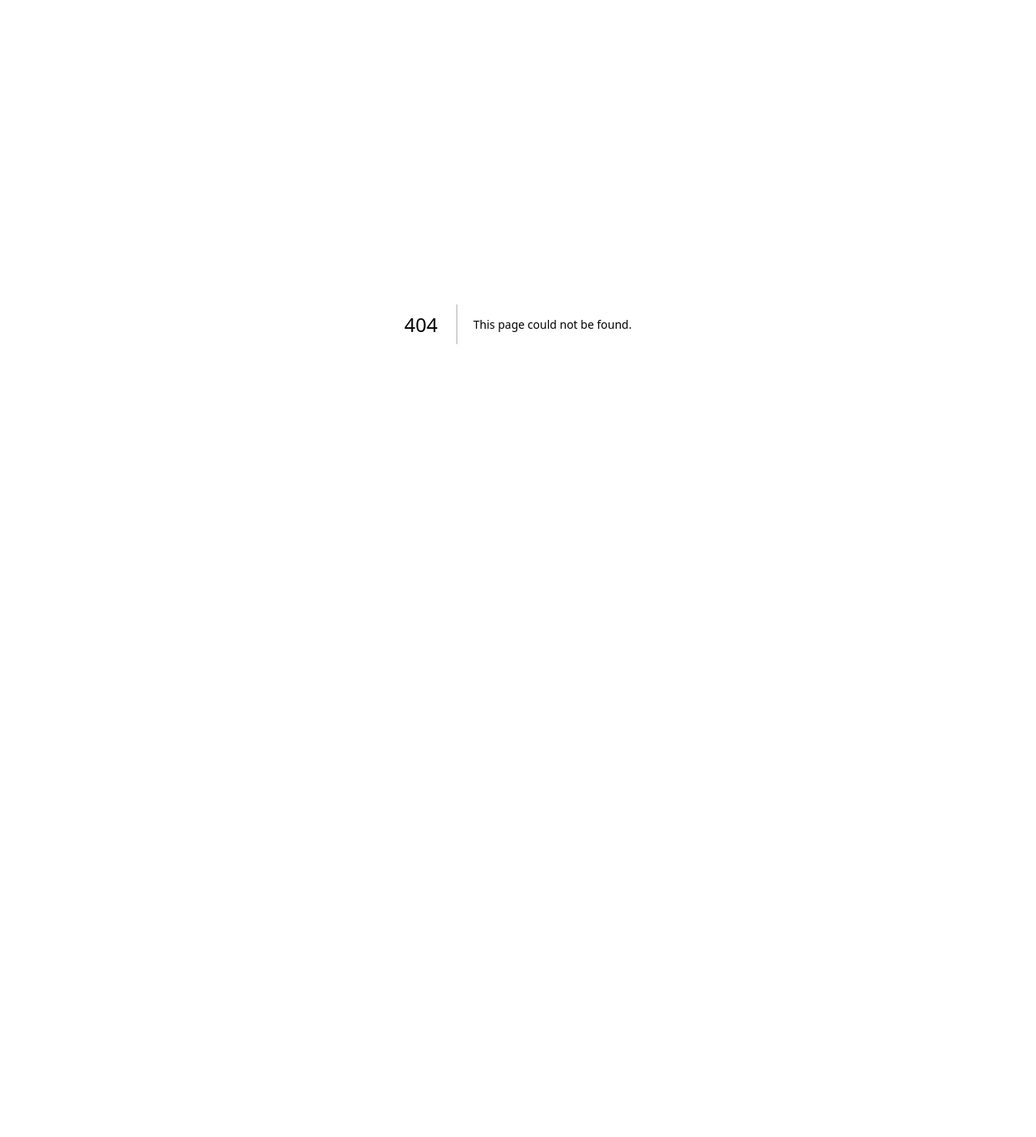
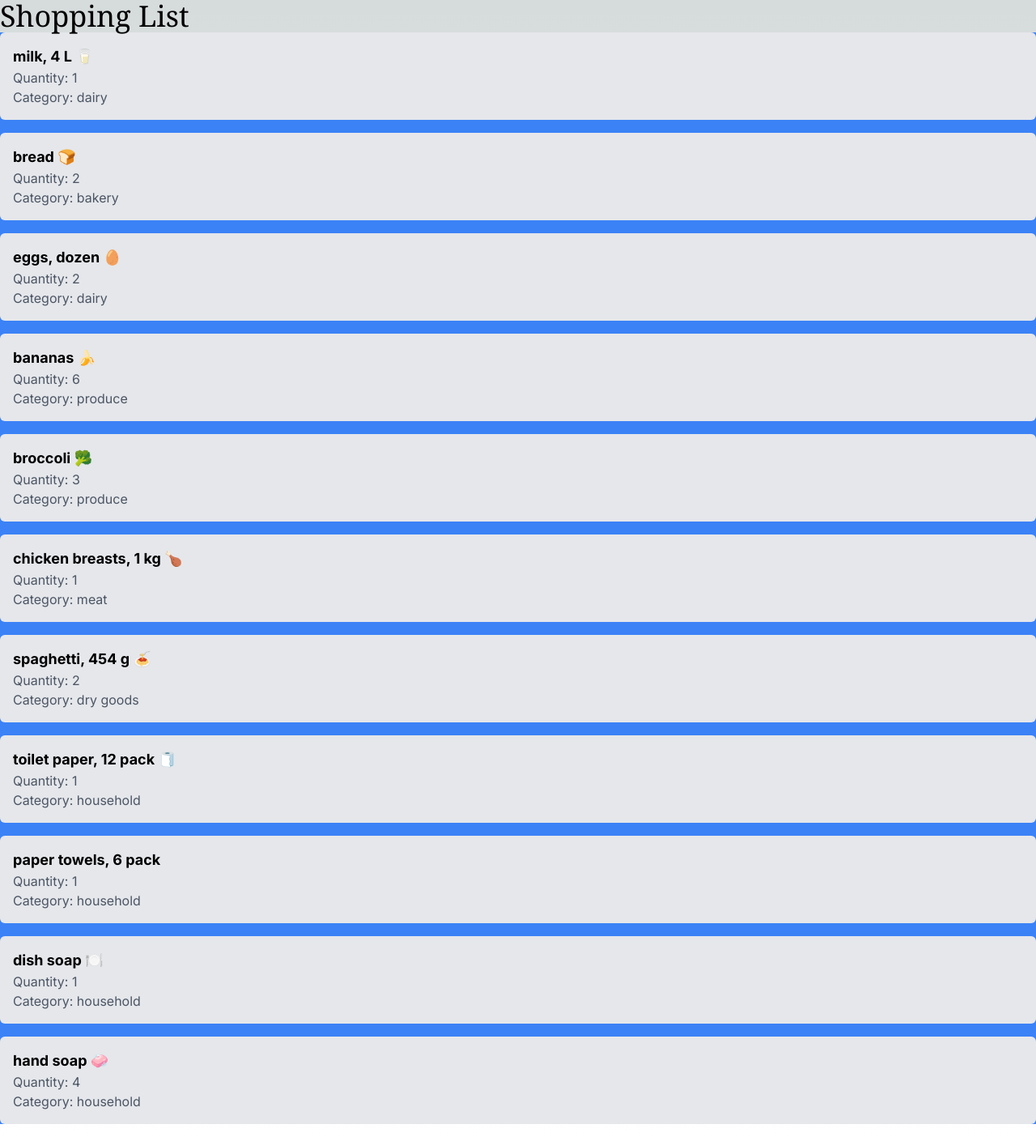
Before and after one commit to Akelvin51/cprg306-assignments, a Next.js app: page /week-3 in a window 1280 px wide. Before the commit this address had no page. Shown: the whole page at 81% size. Before the commit the page ends 800 px from the top, so only its background shows below. Built offline with nearby package versions, Linux system fonts and the light colour scheme.

Commit message:
add week 3 assignment
add week 3 assignment

```diff
--- a/app/layout.js
+++ b/app/layout.js
@@ -4,7 +4,7 @@
 const inter = Inter({ subsets: ['latin'] })
 
 export const metadata = {
-  title: 'Create Next App',
+  title: 'Shopping list',
   description: 'Generated by create next app',
 }
 
--- a/app/page.js
+++ b/app/page.js
@@ -2,7 +2,14 @@
 export default function Page(){
     return(
       <div>
-        <Link href="/week-2">CPRG 306: Web Development 2 - Assignments</Link>
+        <p>
+        <Link href="/week-2">CPRG 306: Web Development - Assignments 1</Link>
+
+        </p>
+
+        <p>
+        <Link href="/week-3">CPRG 306: Web Development  - Assignments 2</Link>
+      </p>
       </div>
     );
   }
--- /dev/null
+++ b/app/week-3/item-list.js
@@ -0,0 +1,93 @@
+import Item from "./item";
+
+const item1 = {
+  name: "milk, 4 L 🥛",
+  quantity: 1,
+  category: "dairy",
+};
+
+const item2 = {
+  name: "bread 🍞",
+  quantity: 2,
+  category: "bakery",
+};
+
+const item3 = {
+  name: "eggs, dozen 🥚",
+  quantity: 2,
+  category: "dairy",
+};
+
+const item4 = {
+  name: "bananas 🍌",
+  quantity: 6,
+  category: "produce",
+};
+
+const item5 = {
+  name: "broccoli 🥦",
+  quantity: 3,
+  category: "produce",
+};
+
+const item6 = {
+  name: "chicken breasts, 1 kg 🍗",
+  quantity: 1,
+  category: "meat",
+};
+
+const item7 = {
+  name: "pasta sauce 🍝",
+  quantity: 3,
+  category: "canned goods",
+};
+
+const item8 = {
+  name: "spaghetti, 454 g 🍝",
+  quantity: 2,
+  category: "dry goods",
+};
+
+const item9 = {
+  name: "toilet paper, 12 pack 🧻",
+  quantity: 1,
+  category: "household",
+};
+
+const item10 = {
+  name: "paper towels, 6 pack",
+  quantity: 1,
+  category: "household",
+};
+
+const item11 = {
+  name: "dish soap 🍽️",
+  quantity: 1,
+  category: "household",
+};
+
+const item12 = {
+  name: "hand soap 🧼",
+  quantity: 4,
+  category: "household",
+};
+
+export default function ItemList() {
+
+  return (
+  <main>
+    <div className="bg-blue-500">
+    <Item{...item1}/>
+    <Item{...item2}/>
+    <Item{...item3}/>
+    <Item{...item4}/>
+    <Item{...item5}/>
+    <Item{...item6}/>
+    <Item{...item8}/>
+    <Item{...item9}/>
+    <Item{...item10}/>
+    <Item{...item11}/>
+    <Item{...item12}/>
+    </div>
+  </main>)
+}
--- /dev/null
+++ b/app/week-3/item.js
@@ -0,0 +1,9 @@
+export default function item({name, quantity, category}) {
+  return (
+    <main className="bg-gray-200 p-4 mb-4 rounded-md ">
+      <div className="font-bold text-lg">{name}</div>
+      <div className="text-gray-600">Quantity: {quantity}</div>
+      <div className="text-gray-600">Category: {category}</div>
+    </main>
+  );
+};
--- /dev/null
+++ b/app/week-3/page.js
@@ -0,0 +1,9 @@
+import ItemList from "./item-list"
+export default function page() {
+  return (
+    <main>
+     <h1 className="text-4xl font-serif">Shopping List</h1>
+      <ItemList/>
+    </main>
+  )
+}
```
